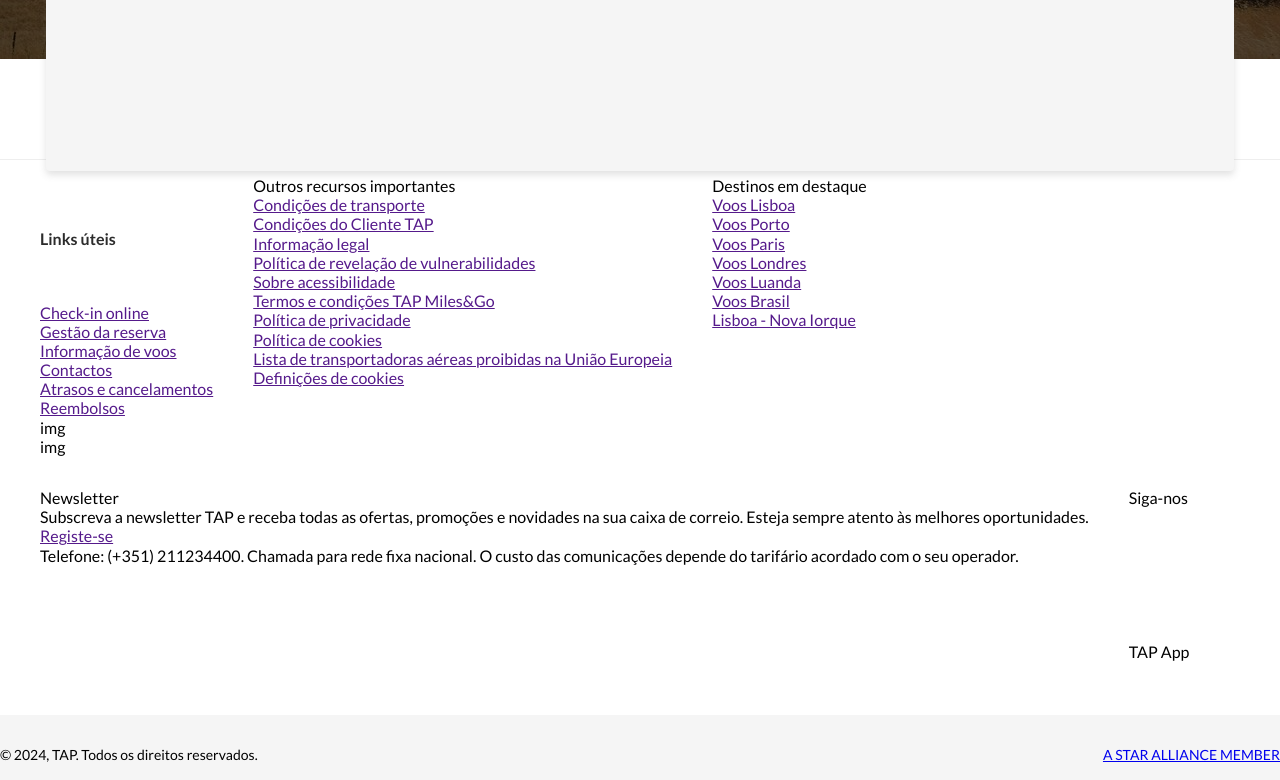
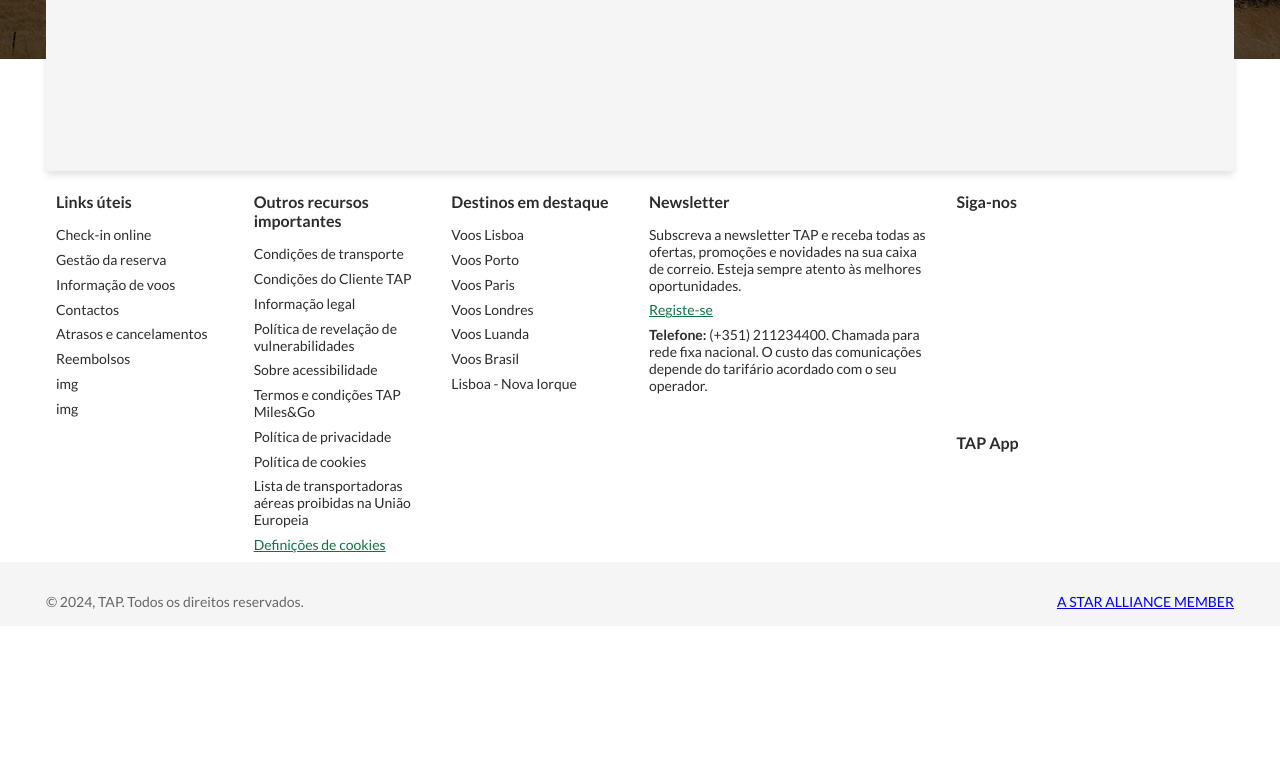
Before and after one commit to tiagomaninha/Frontend_TAP_Project, a plain HTML site: page index.html in a window 1280 px wide. Shown: the part 441-1221 px from the top of the page. After the commit the page ends 1067 px from the top, so only its background shows below. Drawn offline with Linux system fonts and the light colour scheme.

Commit message:
o outro footer melhorado

```diff
--- a/index.html
+++ b/index.html
@@ -226,7 +226,7 @@
         <div>
             <ul>
                 <li>
-                    Outros recursos importantes
+                    <h6>Outros recursos importantes</h6>
                 </li>
                 <li>
                     <a href="">Condições de transporte</a>
@@ -256,14 +256,14 @@
                     <a href="">Lista de transportadoras aéreas proibidas na União Europeia</a>
                 </li>
                 <li>
-                    <a href="">Definições de cookies</a>
+                    <a class="link-verde" href="">Definições de cookies</a>
                 </li>
             </ul>
         </div>
         <div>
             <ul>
                 <li>
-                    Destinos em destaque
+                    <h6>Destinos em destaque</h6>
                 </li>
                 <li>
                     <a href="">Voos Lisboa</a>
@@ -291,23 +291,24 @@
         <div>
             <ul>
                 <li>
-                    Newsletter
+                    <h6>Newsletter</h6>
                 </li>
                 <li>
                     Subscreva a newsletter TAP e receba todas as ofertas, promoções e novidades na sua caixa de correio. Esteja sempre atento às melhores oportunidades.
                 </li>
                 <li>
-                    <a href="">Registe-se</a>
+                    <a class="link-verde" href="">Registe-se</a>
                 </li>
                 <li>
-                    Telefone: (+351) 211234400. Chamada para rede fixa nacional. O custo das comunicações depende do tarifário acordado com o seu operador.
+                    <span>Telefone:</span> (+351) 211234400. Chamada para rede fixa nacional. O custo das comunicações depende do tarifário acordado com o seu operador.
                 </li>
             </ul>
         </div>
         <div>
+            <div>
                 <ul>
                     <li>
-                    Siga-nos
+                        <h6>Siga-nos</h6>
                     </li>
                     <li>
                         <img src="">
@@ -330,8 +331,12 @@
                     <li>
                         <img src="">
                     </li>
+                </ul>
+            </div>
+            <div>
+                <ul>
                     <li>
-                    TAP App
+                        <h6>TAP App</h6>
                     </li>
                     <li>
                         <img src="">
@@ -339,18 +344,20 @@
                     <li>
                         <img src="">
                     </li>
-
                 </ul>
+            </div>
         </div>
     </section>
 
     <footer>
+        <div class="footer-container">
             <div>
                 © 2024, TAP. Todos os direitos reservados.
             </div>
             <div>
                 <a href="aa">A STAR ALLIANCE MEMBER</a>
             </div>
+        </div>
     </footer>
 
     <script src = "script.js"></script>
--- a/style.scss
+++ b/style.scss
@@ -541,27 +541,90 @@ header {
     }
 }
 
-h6 {
-    font-weight: 700;
-    font-size: 1rem;
-    line-height: 1.25rem;
-    color: #2c2c2c;
-    width: 100%;
-    text-align: left;
-    position: relative;
-    padding: 32px 0px 16px 0px;
-}
 
 .footer-links-container {
     display:flex;
     flex-direction: row;
-    flex-wrap: wrap;
 
-    ul {
-        list-style: none;
+    border-top: 1px solid #eee;
+
+    max-width: 1188px;
+    margin: auto;
+
+    & div {
+
+        padding: 0px 10px;
+        width: 16%;
+
+        &:nth-child(4){
+            width: 25%;
+        }
+        &:last-child{
+            width: 25%;
+        }
+
+        ul{
+            list-style: none;
+            margin: 0;
+            padding: 0;
+
+
+
+            li{
+                color: #2c2c2c;
+                font-size: 0.875rem;
+
+                &:hover{
+
+                    a{
+                        opacity: 0.5;
+                    }
+                }
+
+                &:not(:first-child){
+                    padding: 0px 0px 8px;
+                }
+
+                a{
+                    text-decoration: none;
+                    color: #2c2c2c;
+                    display: block;
+                    width: 100%;
+
+                }
+
+                h6{
+                    margin: 0;
+                    padding: 32px 0px 16px;
+
+                    font-weight: 700;
+                    font-size: 1rem;
+                    color: #2c2c2c;
+
+                }
+
+                .link-verde{
+                    color: #127045;
+                    text-decoration: underline
+                }
+
+                span{
+                    color: #2c2c2c;
+                    font-weight: bold;
+                }
+            }
+        }
+
+        div{
+            width: 100%;
+        }
+
     }
 
-    border-top: 1px solid #eee
+
+
+
+
 }
 
 
@@ -573,13 +636,23 @@ h6 {
 
 // Footer
 footer {
-    display: flex;
-    flex-direction: row;
-    justify-content: space-between;
 
     background-color: #f5f5f5;
     padding: 32px 0px 16px;
-    font-weight: normal;
-    font-size: 0.875rem
+
+
+
+    & .footer-container {
+
+        max-width: 1188px;
+        display: flex;
+        flex-direction: row;
+        justify-content: space-between;
+        margin: auto;
+
+        font-weight: normal;
+        font-size: 0.875rem;
+        color: #666;
+        }
 
     }
```
Also changed, not shown: style.css, 1 other file. Lines whose indentation alone changed are shown as unchanged.
